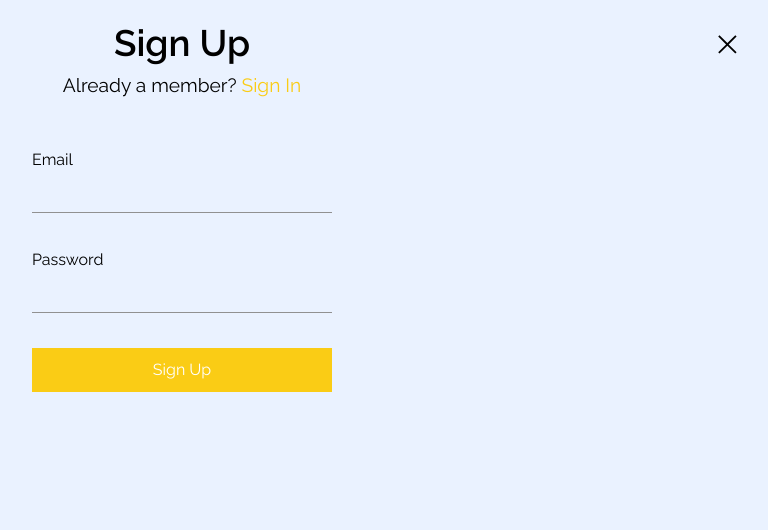
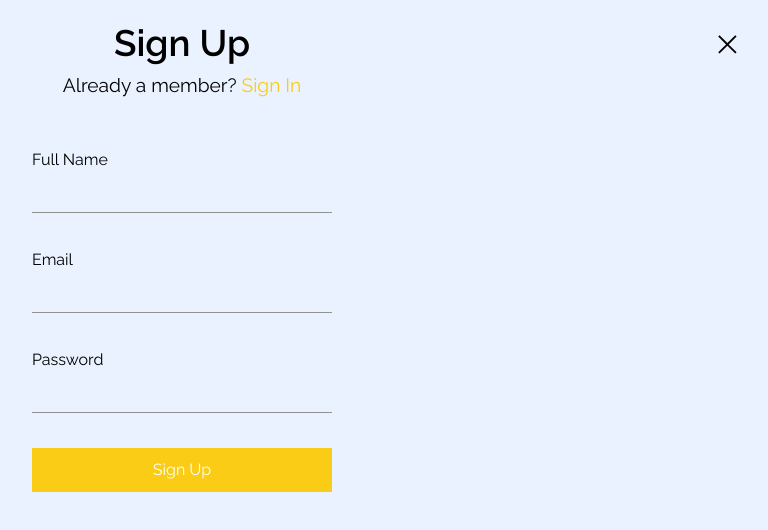
Before and after one commit to acadoze/web-app, a Next.js app: page /signup in a window 1280 px wide. Shown: the top 530 px of the page, without its empty margins (458-1226 px from the left). Built offline with nearby package versions, Linux system fonts and the light colour scheme.

Commit message:
populate page

```diff
--- a/app/signup/page.js
+++ b/app/signup/page.js
@@ -1,43 +1,73 @@
 "use client"
 import Link from "next/link";
 import { LiaTimesSolid } from "react-icons/lia";
-import {useState} from 'react'
+import {useState, useEffect} from 'react'
+import axios from "axios"
+import { ToastContainer, toast } from 'react-toastify';
+import 'react-toastify/dist/ReactToastify.css';
 
 export default function Signup() {
   const [email, setEmail] = useState("")
   const [password, setPassword] = useState("")
+  const [fullName, setFullName] = useState("")
+  const [buttonDisabled, disableButton] = useState(true)
+
+  useEffect(() => {
+    if (email === "" || password === "" || fullName === "") {
+      disableButton(true)
+    } else {
+      disableButton(false)
+    }
+  }, [email, password, fullName])
+
+  function handleForm(e) {
+    e.preventDefault()
+    if (email === "" || password === "" || fullName === "") {
+      toast.warn("Your Full Name, Email and Password field must not be empty")
+      return false
+    }
+    disableButton(true)
+    axios.post(`${process.env.API_BASE}/api/auth`, {fullName, email, password, role: "student"})
+    .then(async ({data}) => {
+      disableButton(false)
+      if (!data.success) {
+        toast(data.message);
+      }
+    })
+  }
   return (
     <main className="relative bg-[#eaf2ff] h-[100vh] w-[100vw]">
-      <head>
-        <title>Sign up | Acadoze</title>
-      </head>
       <Link href="/" className="absolute top-[30px] text-[1.8rem] right-[80px]">
         <LiaTimesSolid />
       </Link>
       <section className="flex flex-col justify-center items-center pt-[1rem]">
         <h1 className="text-[2.3rem] font-semibold">Sign Up</h1>
-        <p className="text-[1.2rem]">Already a member? <Link href="/login" className="text-yellow-400 font-600">Sign In</Link></p>
-        <form className="site_form">
+        <p className="text-[1.2rem]">Already a member? <Link href="/signin" className="text-yellow-400 font-600">Sign In</Link></p>
+        <form className="site_form" onSubmit={handleForm}>
+          <li>
+            <label htmlFor="fullName"> Full Name </label>
+            <input type="text" id="fullName" className="" value={fullName} onChange={e => setFullName(e.target.value)} />
+          </li>
           <li>
             <label htmlFor="email"> Email </label>
-            <input type="email" id="email" className="" value={email} />
+            <input type="email" id="email" className="" value={email} onChange={e => setEmail(e.target.value)} />
           </li>
           <li>
             <label htmlFor="password"> Password </label>
-            <input type="password" id="password" className="" value={password} />
+            <input type="password" id="password" className="" value={password} onChange={e => setPassword(e.target.value)} />
           </li>
           <li>
             <button
               className="text-white bg-yellow-400 px-[10px] py-[10px]"
-              disabled={
-                ( email === "" && password === "") ? true : false
-              }
+              disabled={buttonDisabled}
             >
               Sign Up
             </button>
           </li>
         </form>
       </section>
+              <ToastContainer  />
+
     </main>
   )
 }
```
